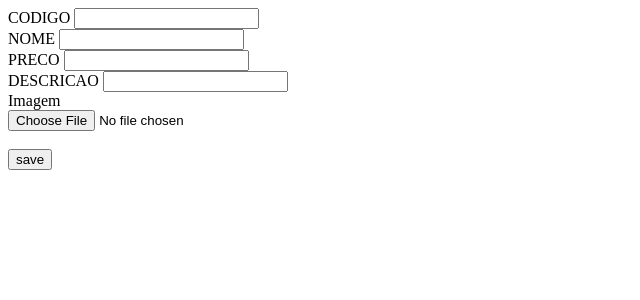
After one commit to JonasEGF/Projeto-Indefinido-Grupo-3, a PHP site: page /submit.php in a window 1280 px wide. The commit adds this page. Shown: the top 300 px of the page, without its empty margins (0-640 px from the left). Run offline with PHP 8.4, Linux system fonts and the light colour scheme.

Commit message:
Implementação de upload de imagem

```diff
--- a/hamburgueria/php/Listar.php
+++ b/hamburgueria/php/Listar.php
@@ -41,7 +41,8 @@ $resultado = mysqli_query($database,$sql);
         <div>
         <div class="col-sm-6" >
             <div class="card" style="width: 18rem;">
-            <img class="w-100 p-3" src="https://mcdburgershowdown.com/img/mysteryburger.png" class="card-img-top" alt="...">
+
+            <img class="w-100 p-3" src="<?php echo $produtos['produto_imagem']?>" class="card-img-top" alt="...">
         <div class="card-body">
             <h5 class="card-title"><?= $produtos['produto_nome'] ?></h5>
             <p class="card-text"><?= $produtos['produto_descricao'] ?></p>
--- a/hamburgueria/php/banco.php
+++ b/hamburgueria/php/banco.php
@@ -1,4 +1,3 @@
 <?php
 $database = mysqli_connect('localhost','JONAS','123456','hamburguer');
-
 ?>
--- /dev/null
+++ b/hamburgueria/php/insert.php
@@ -0,0 +1,21 @@
+<?php
+require_once "banco.php";
+$produto_codigo = filter_input(INPUT_POST,'produto_codigo',FILTER_DEFAULT);
+$produto_nome   = filter_input(INPUT_POST,'produto_nome',FILTER_DEFAULT);
+$produto_preco  = filter_input(INPUT_POST,'produto_preco',FILTER_DEFAULT);
+$produto_descricao  = filter_input(INPUT_POST,'produto_descricao',FILTER_DEFAULT);
+
+if($_POST){
+    $imagem_name = $_FILES['imagem']['name'];
+    $imagem_tmp = $_FILES['imagem']['tmp_name'];
+    $path = '../images/'.$imagem_name;
+    move_uploaded_file($imagem_tmp, $path);
+}
+
+$sql = "INSERT INTO produtos (produto_codigo,produto_nome,produto_preco,produto_descricao,produto_imagem) VALUES (?,?,?,?,?)";
+$rs = mysqli_prepare($database,$sql);
+mysqli_stmt_bind_param($rs,'isdss',$produto_codigo,$produto_nome,$produto_preco,$produto_descricao,$path);
+mysqli_stmt_execute($rs);
+
+
+?>
--- /dev/null
+++ b/hamburgueria/php/submit.php
@@ -0,0 +1,23 @@
+<?php
+    require_once "insert.php";
+    require_once "banco.php";
+
+?>
+<form action="insert.php"   method="post" enctype="multipart/form-data" >
+    <label for="Nome">CODIGO</label>
+    <input type="text"  name="produto_codigo" id="produto_codigo">
+    <br>
+    <label for="Nome">NOME</label>
+    <input type="text"  name="produto_nome" id="produto_nome">
+    <br>
+    <label for="Nome">PRECO</label>
+    <input type="text"  name="produto_preco" id="produto_preco">
+    <br>
+    <label for="Nome">DESCRICAO</label>
+    <input type="text"  name="produto_descricao" id="produto_descricao">
+    <br>
+    <label for="imagem">Imagem</label><br>
+    <input type="file"  name="imagem" id="imagem"><br>
+    <br>
+    <input type="submit" value="save">
+</form>
```
Also changed, not shown: hamburgueria/php/criarbd.php (deleted, +0 -19 lines), hamburgueria/php/header.php (+1 -8 lines), hamburgueria/php/insertv1.php (deleted, +0 -16 lines), hamburgueria/images/png-transparent-mr-krabs-plankton-and-karen-squidward-tentacles-patrick-star-sandy-cheeks-animated-characters-animals-crab-spongebob-squarepants-movie.png (added).
